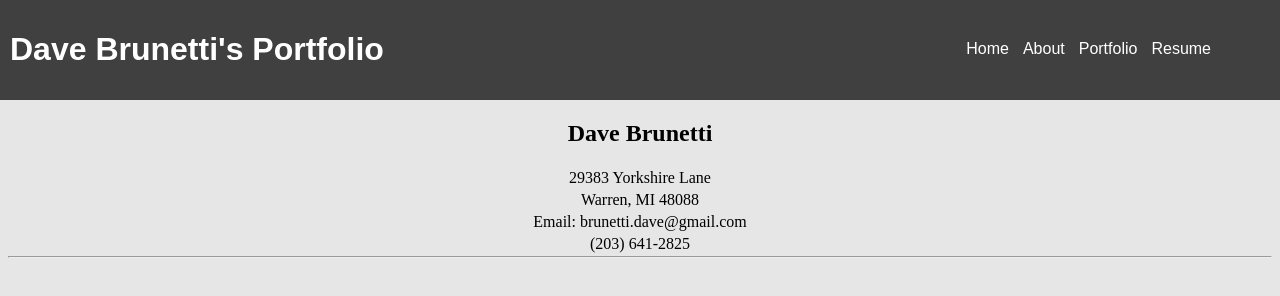
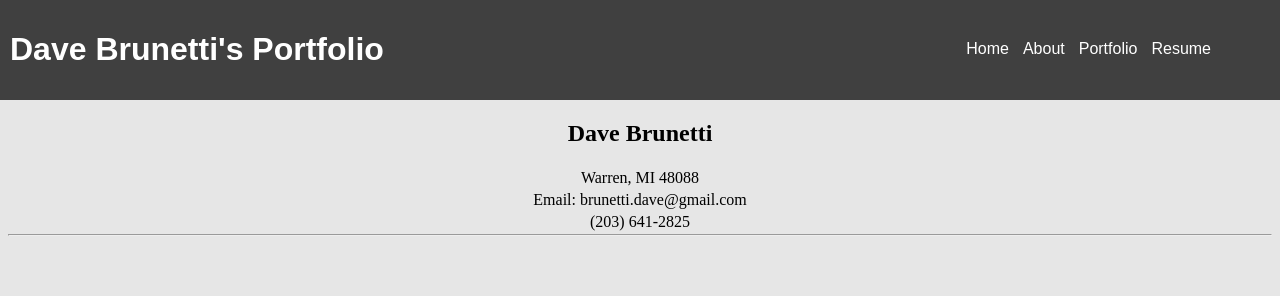
Before and after one commit to dbrunetti/Brunetti_Lab1, a plain HTML site: page resume.html in a window 1280 px wide. Drawn offline with Linux system fonts and the light colour scheme.

Commit message:
redacted address in resume

```diff
--- a/resume.html
+++ b/resume.html
@@ -19,7 +19,7 @@
 			<div id="res-header" class="first-item">
 				<h2>Dave Brunetti</h2>
 				<br />
-				<p>29383 Yorkshire Lane</p>
+				<!-- <p>29383 Yorkshire Lane</p> -->
 				<p>Warren, MI 48088</p>
 				<p>Email: brunetti.dave@gmail.com</p>
 				<p>(203) 641-2825</p>
```
